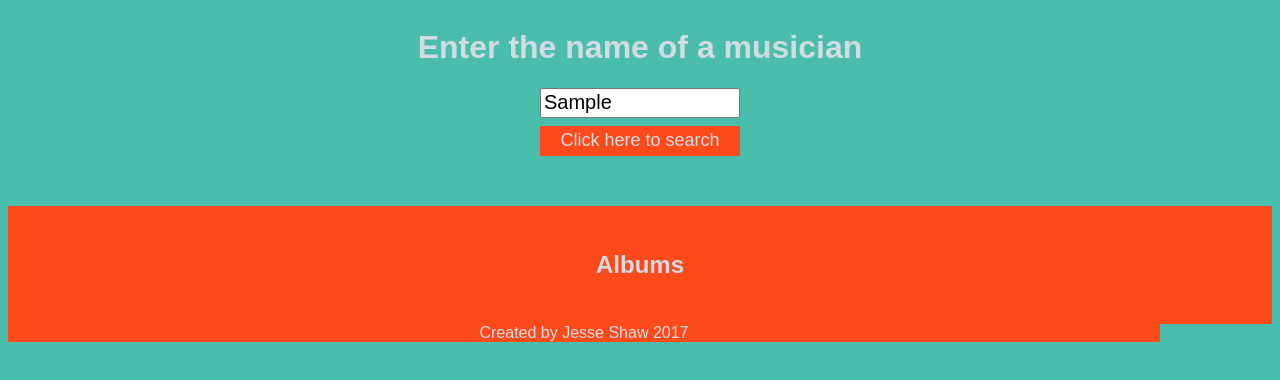
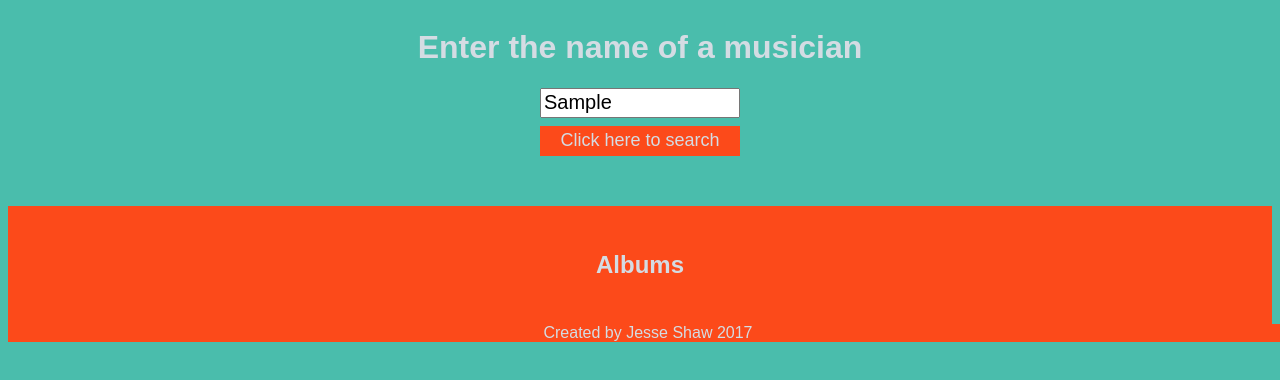
Before and after one commit to JesseShawCodes/mumu, a plain HTML site: page index.html in a window 1280 px wide. Both pictures are taken after typing "Sample" into the empty fields and a click on the input "Click here to search". Drawn offline with nearby package versions, Linux system fonts and the light colour scheme; no server answers.

Commit message:
Updated Styling

```diff
--- a/index.css
+++ b/index.css
@@ -72,11 +72,12 @@ h2 {
 
 .albums {
     width: 100%;
-    display: inline-block;
+    /* display: inline-block; */
     border: 5px solid #FC4A1A;
     margin-top: 50px;
     background-color: #FC4A1A;
     padding: 20px;
+
 }
 
 
@@ -147,7 +148,7 @@ footer {
     background-color: #FC4A1A;
     color: #D4DCE3;
     position: absolute;
-    width: 90%;
+    width: 100%;
 }
 
 /*Hidden*/
```
